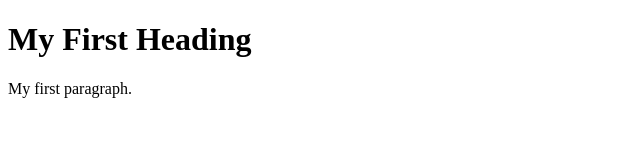
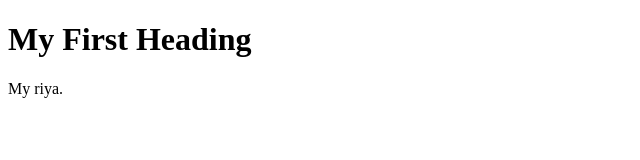
Before and after one commit to Riya-Dhameliya/S3-sync, a plain HTML site: page index.html in a window 1280 px wide. Shown: the full height of the page, 0-640 px from the left. Drawn offline with Linux system fonts and the light colour scheme.

Commit message:
Update index.html

```diff
--- a/index.html
+++ b/index.html
@@ -3,7 +3,7 @@
 <body>
 
 <h1>My First Heading</h1>
-<p>My first paragraph.</p>
+<p>My riya.</p>
 
 </body>
 </html>
```
